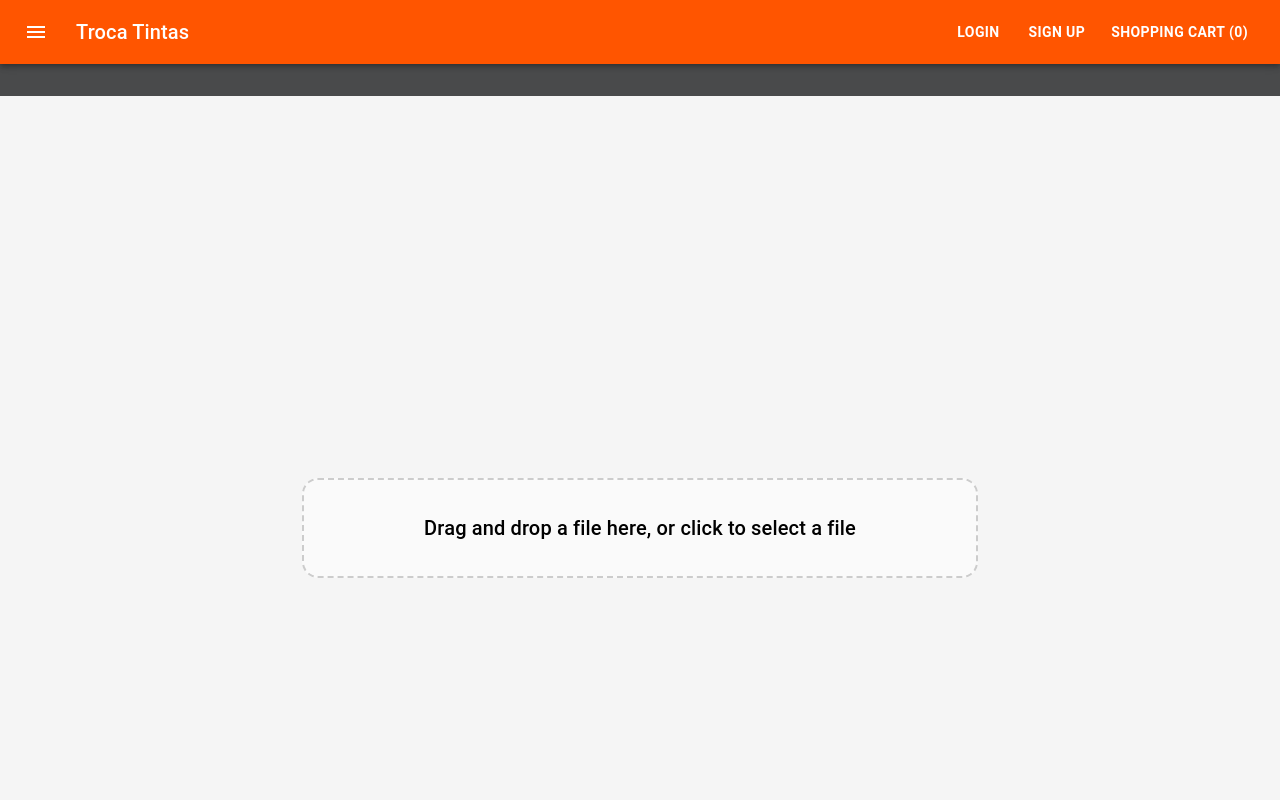
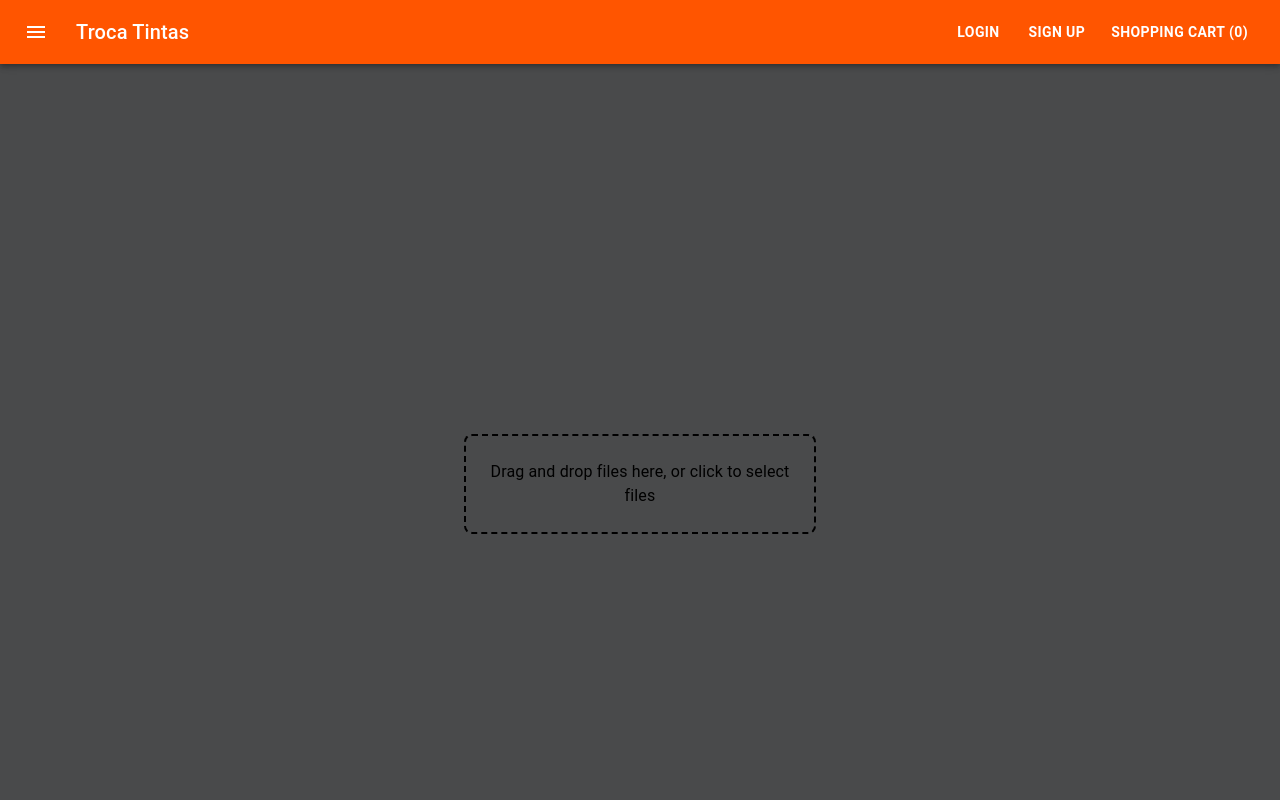
Before and after one commit to Ex-Chelas/Troca-Tintas, a React (Vite) app in the folder code/: page /dropSchema in a window 1280 px wide. Shown: the top 800 px of the page. Built offline with nearby package versions, Linux system fonts and the light colour scheme.

Commit message:
Drop Schema

```diff
--- a/code/src/pages/DropSchema/DropSchema.tsx
+++ b/code/src/pages/DropSchema/DropSchema.tsx
@@ -1,80 +1,91 @@
 import React, { useState } from "react";
-import { Box, Typography, Button } from "@mui/material";
+import { Box, Button, Typography, IconButton, List, ListItem, ListItemText } from "@mui/material";
+import DeleteIcon from "@mui/icons-material/Delete";
 import { useDropzone } from "react-dropzone";
 
 export default function DropSchema() {
-    const [file, setFile] = useState<File | null>(null);
+    const [files, setFiles] = useState<File[]>([]);
 
     const onDrop = (acceptedFiles: File[]) => {
-        setFile(acceptedFiles[0]); // Replace the file with the first one in accepted files
+        // Add new files to the existing file list
+        setFiles((prevFiles) => [...prevFiles, ...acceptedFiles]);
     };
 
     const { getRootProps, getInputProps, isDragActive } = useDropzone({ onDrop });
 
+    const handleRemoveFile = (index: number) => {
+        setFiles((prevFiles) => prevFiles.filter((_, i) => i !== index));
+    };
+
+    const handleUpload = () => {
+        // Logic to upload files (e.g., send them to a server)
+        console.log("Uploading files:", files);
+        alert("Files uploaded successfully!");
+        window.location.href = "/3dViewer"
+    };
+
     return (
         <Box
             sx={{
-                marginTop: 4,
                 display: "flex",
                 flexDirection: "column",
                 alignItems: "center",
                 justifyContent: "center",
                 minHeight: "100vh",
-                backgroundColor: "#f5f5f5",
+                textAlign: "center",
                 padding: 4,
             }}
         >
+            {/* Dropzone */}
+            <div {...getRootProps()}>
                 <Box
-                {...getRootProps()}
                     sx={{
-                    border: "2px dashed #ccc",
-                    borderRadius: 4,
-                    padding: 4,
-                    width: "50%",
-                    textAlign: "center",
-                    backgroundColor: isDragActive ? "#e0e0e0" : "#fafafa",
+                        border: "2px dashed",
+                        borderRadius: 2,
+                        padding: 3,
                         cursor: "pointer",
+                        width: "300px",
+                        backgroundColor: isDragActive ? "rgba(0, 0, 0, 0.1)" : "transparent",
+                        marginBottom: 3,
                     }}
                 >
                     <input {...getInputProps()} />
-                <Typography variant="h6">
-                    {isDragActive ? "Drop the file here..." : "Drag and drop a file here, or click to select a file"}
+                    <Typography variant="body1">
+                        {isDragActive ? "Drop the files here..." : "Drag and drop files here, or click to select files"}
                     </Typography>
                 </Box>
+            </div>
 
-            {file && (
-                <Box sx={{ marginTop: 4, textAlign: "center", width: "100%" }}>
+            {/* File List */}
+            {files.length > 0 && (
+                <Box sx={{ width: "300px", marginBottom: 3 }}>
                     <Typography variant="h6" sx={{ marginBottom: 2 }}>
-                        Uploaded File
+                        Files:
                     </Typography>
-                    <Box
-                        sx={{
-                            border: "1px solid #ccc",
-                            borderRadius: 2,
-                            padding: 2,
-                            backgroundColor: "#fff",
-                            display: "inline-block",
-                        }}
+                    <List>
+                        {files.map((file, index) => (
+                            <ListItem
+                                key={index}
+                                secondaryAction={
+                                    <IconButton edge="end" onClick={() => handleRemoveFile(index)}>
+                                        <DeleteIcon />
+                                    </IconButton>
+                                }
                             >
-                        <Typography variant="body1" noWrap>
-                            {file.name}
-                        </Typography>
-                        <Typography variant="body2" color="textSecondary">
-                            {(file.size / 1024).toFixed(2)} KB
-                        </Typography>
-                    </Box>
+                                <ListItemText
+                                    primary={file.name}
+                                    secondary={`${(file.size / 1024).toFixed(2)} KB`}
+                                />
+                            </ListItem>
+                        ))}
+                    </List>
                 </Box>
             )}
 
-            {file && (
-                <Button
-                    variant="contained"
-                    color="primary"
-                    sx={{ marginTop: 2 }}
-                    // redirect to 3d viewer page
-                    onClick={() => { window.location.href = "/3dViewer" }}
-                >
-                    Upload File
+            {/* Upload Button */}
+            {files.length > 0 && (
+                <Button variant="contained" color="primary" onClick={handleUpload}>
+                    Upload Files
                 </Button>
             )}
         </Box>
```
Lines whose indentation alone changed are shown as unchanged.
